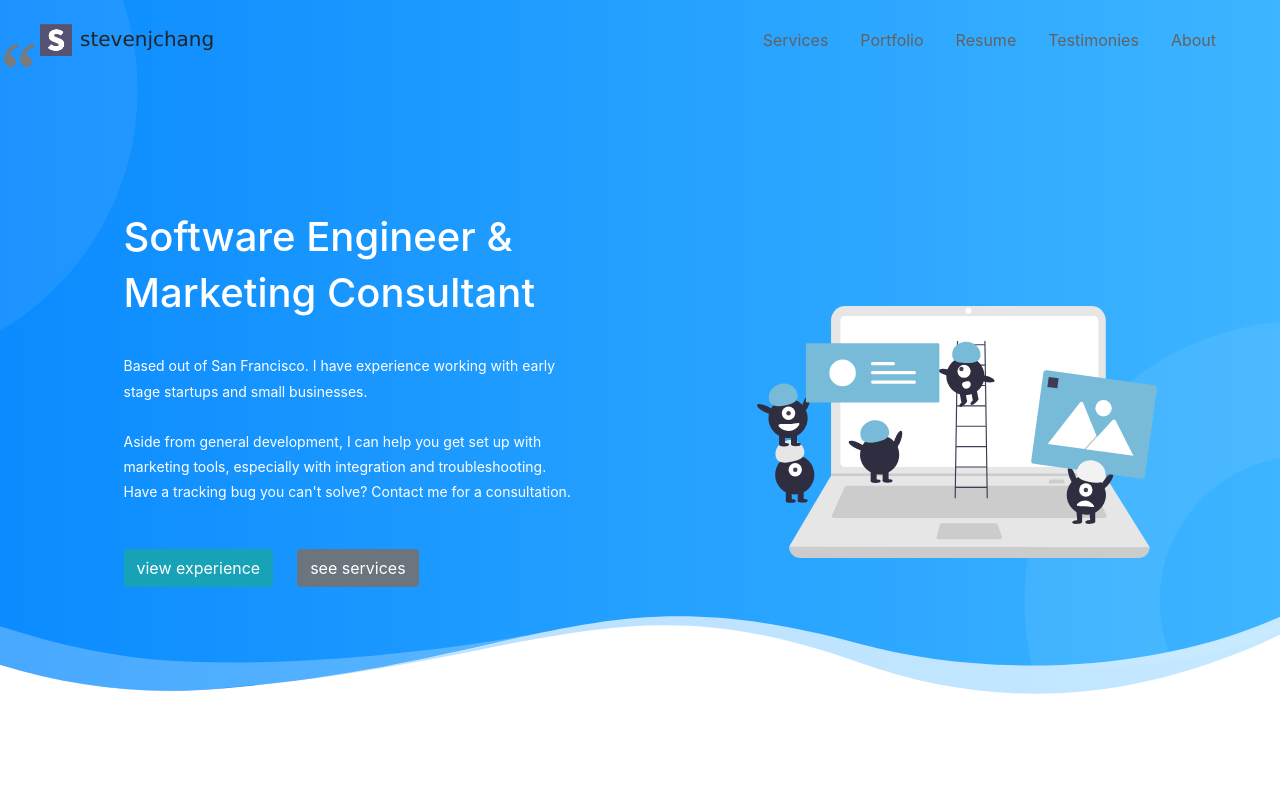
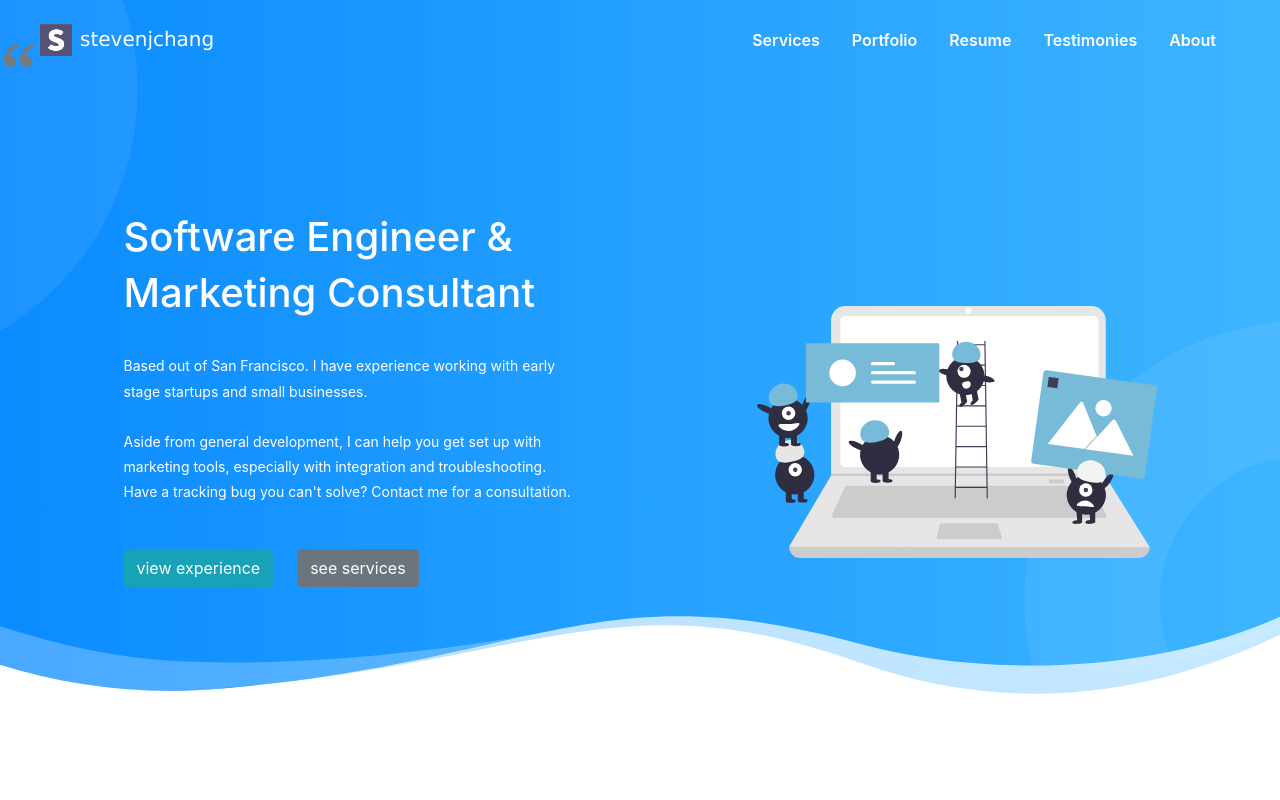
Before and after one commit to stevenjchang/stevenjchang.com-archive, a React (Create React App) app: page / in a window 1280 px wide. Shown: the top 800 px of the page. Built offline with nearby package versions, Linux system fonts and the light colour scheme.

Commit message:
style: navbar text colors

```diff
--- a/src/components/Navbar.scss
+++ b/src/components/Navbar.scss
@@ -12,12 +12,27 @@
 
 .navbar-sticky {
   background-color: white;
-  // background-color: white;
   position: fixed;
   top: 0;
   left: 0;
   box-shadow: 1px 0px 1px #222;
   animation: moveDown 0.5s ease-in-out;
+}
+
+.navbar .navbar--link-item a {
+  color: rgb(255, 253, 253);
+  font-weight: 600;
+}
+.navbar h5 {
+  color: white;
+}
+
+.navbar-sticky .navbar--link-item a {
+  color: rgb(99, 97, 97);
+}
+
+.navbar-sticky h5 {
+  color: rgb(99, 97, 97);
 }
 
 .navbar--logo-holder {
@@ -52,10 +67,6 @@
   cursor: pointer;
 }
 
-.navbar--link-item a {
-  color: rgb(99, 97, 97);
-}
-
 .navbar {
   h5 {
     font-family: Verdana, Geneva, Tahoma, sans-serif;
```
